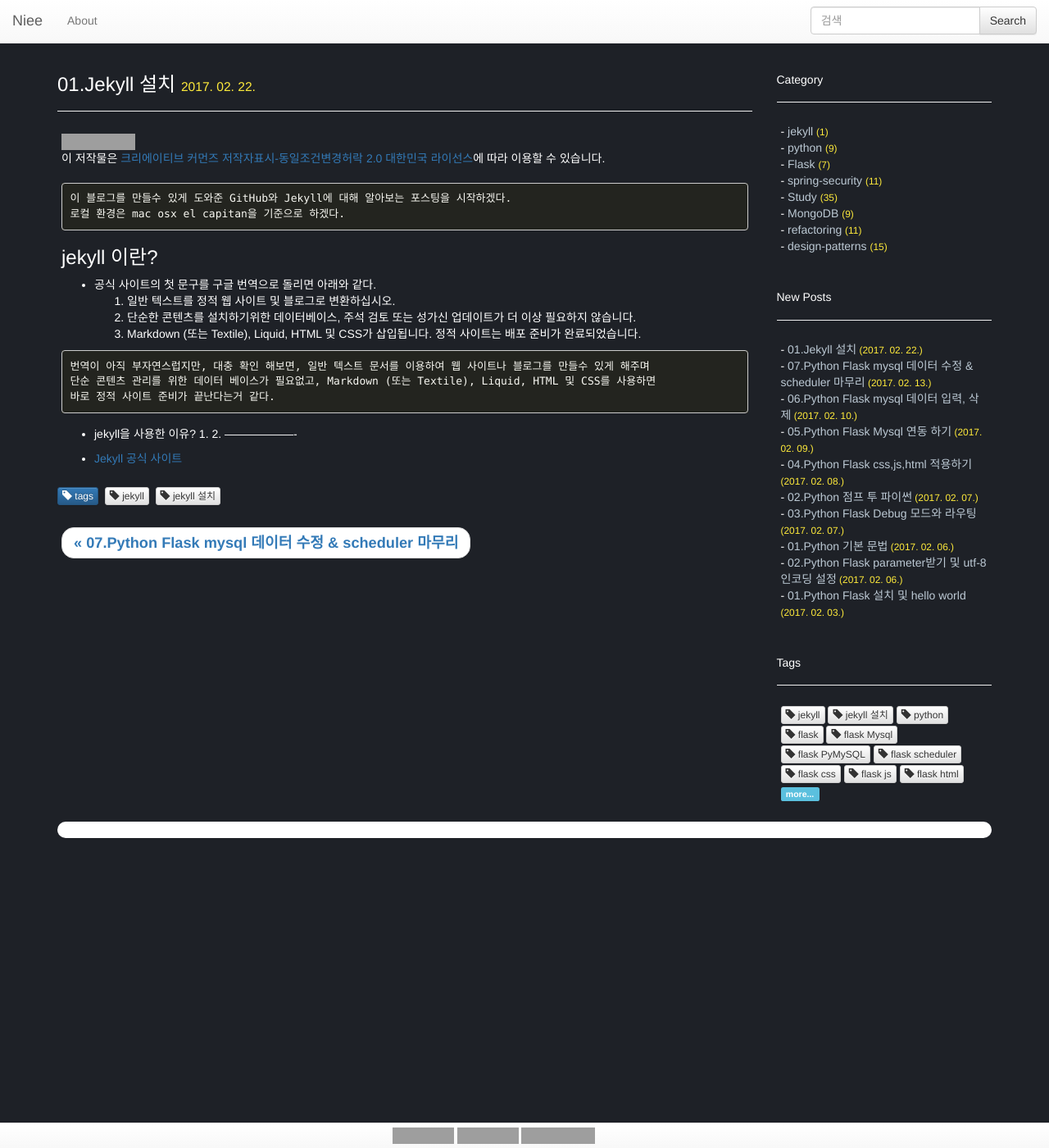
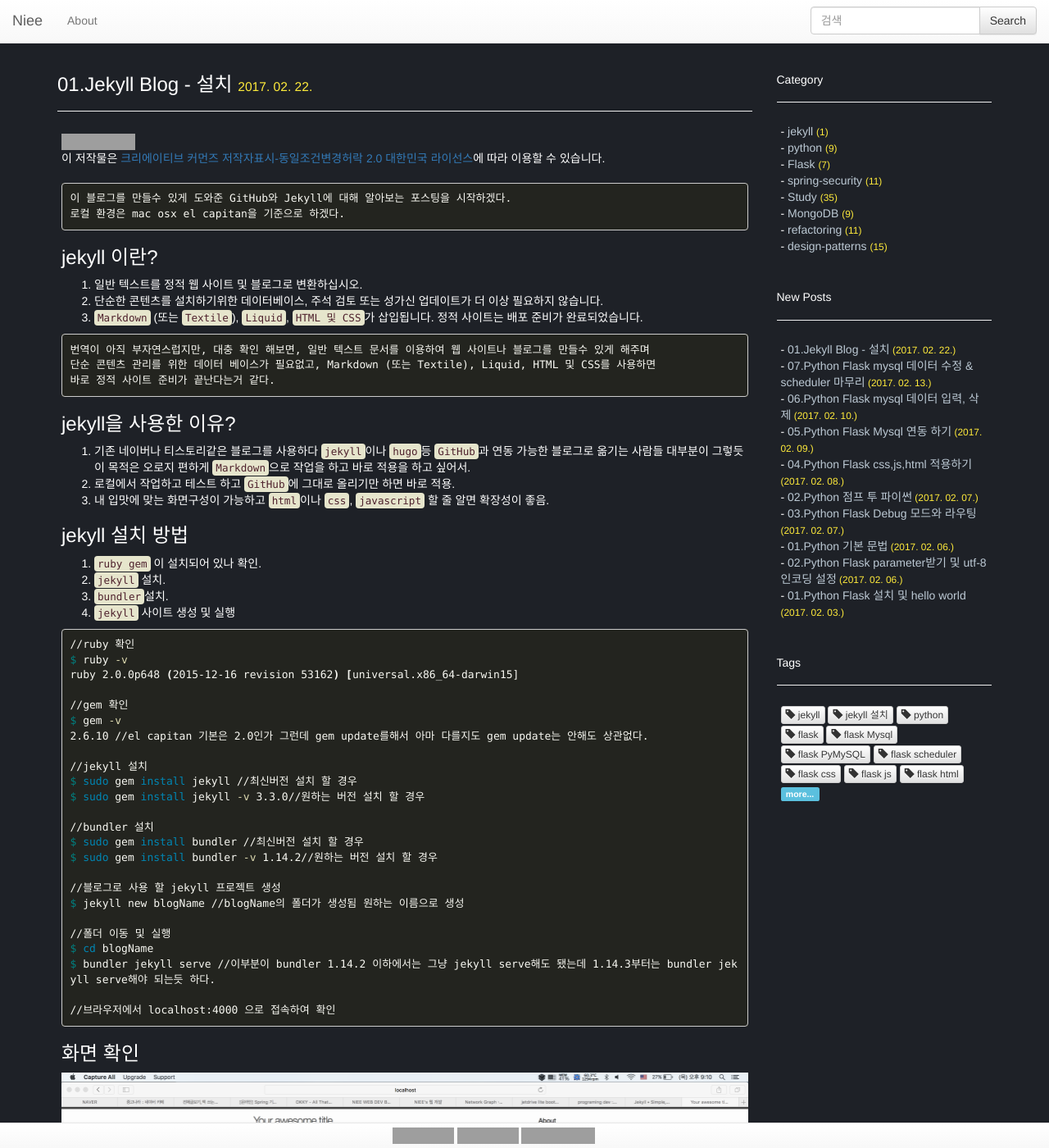
Before and after one commit to ParkMinKyu/ParkMinKyu.github.io, a Jekyll site: the page built from _posts/jekyll/2017-02-22-01-jekyll.md, in a window 1280 px wide and 1400 px high. Shown: the whole window at 82% size. Built offline with Jekyll 4.4.1, drawn with Linux system fonts in a browser that asks for light colours; comment, search, counter and statistics services are not loaded; grey boxes are pictures that could not be loaded.

Commit message:
jekyll post init

````diff
--- a/_posts/jekyll/2017-02-22-01-jekyll.md
+++ b/_posts/jekyll/2017-02-22-01-jekyll.md
@@ -1,6 +1,6 @@
 ---
 layout : post
-title : 01.Jekyll 설치
+title : 01.Jekyll Blog - 설치
 category : [jekyll]
 tags : ["jekyll","jekyll 설치"]
 date : 2017-02-22T22:10:00+09:00
@@ -12,10 +12,9 @@ date : 2017-02-22T22:10:00+09:00
 ```
 
 ### jekyll 이란?
-- 공식 사이트의 첫 문구를 구글 번역으로 돌리면 아래와 같다.
- 1. 일반 텍스트를 정적 웹 사이트 및 블로그로 변환하십시오.
- 2. 단순한 콘텐츠를 설치하기위한 데이터베이스, 주석 검토 또는 성가신 업데이트가 더 이상 필요하지 않습니다.
- 3. Markdown (또는 Textile), Liquid, HTML 및 CSS가 삽입됩니다. 정적 사이트는 배포 준비가 완료되었습니다.
+1. 일반 텍스트를 정적 웹 사이트 및 블로그로 변환하십시오.
+2. 단순한 콘텐츠를 설치하기위한 데이터베이스, 주석 검토 또는 성가신 업데이트가 더 이상 필요하지 않습니다.
+3. ```Markdown``` (또는 ```Textile```), ```Liquid```, ```HTML 및 CSS```가 삽입됩니다. 정적 사이트는 배포 준비가 완료되었습니다.
 
 ```
 번역이 아직 부자연스럽지만, 대충 확인 해보면, 일반 텍스트 문서를 이용하여 웹 사이트나 블로그를 만들수 있게 해주며
@@ -23,9 +22,48 @@ date : 2017-02-22T22:10:00+09:00
 바로 정적 사이트 준비가 끝난다는거 같다.
 ```
 
-- jekyll을 사용한 이유?
- 1.
- 2.
+### jekyll을 사용한 이유?
+1. 기존 네이버나 티스토리같은 블로그를 사용하다 ```jekyll```이나 ```hugo```등 ```GitHub```과 연동 가능한 블로그로 옮기는 사람들 대부분이 그렇듯이 목적은 오로지 편하게 ```Markdown```으로 작업을 하고 바로 적용을 하고 싶어서.
+2. 로컬에서 작업하고 테스트 하고 ```GitHub```에 그대로 올리기만 하면 바로 적용.
+3. 내 입맛에 맞는 화면구성이 가능하고 ```html```이나 ```css```, ```javascript``` 할 줄 알면 확장성이 좋음.
+
+### jekyll 설치 방법
+1. ```ruby gem``` 이 설치되어 있나 확인.
+2. ```jekyll``` 설치.
+3. ```bundler```설치.
+4. ```jekyll``` 사이트 생성 및 실행
+
+```bash
+//ruby 확인
+$ ruby -v
+ruby 2.0.0p648 (2015-12-16 revision 53162) [universal.x86_64-darwin15]
+
+//gem 확인
+$ gem -v
+2.6.10 //el capitan 기본은 2.0인가 그런데 gem update를해서 아마 다를지도 gem update는 안해도 상관없다.
+
+//jekyll 설치
+$ sudo gem install jekyll //최신버전 설치 할 경우
+$ sudo gem install jekyll -v 3.3.0//원하는 버전 설치 할 경우
+
+//bundler 설치
+$ sudo gem install bundler //최신버전 설치 할 경우
+$ sudo gem install bundler -v 1.14.2//원하는 버전 설치 할 경우
+
+//블로그로 사용 할 jekyll 프로젝트 생성
+$ jekyll new blogName //blogName의 폴더가 생성됨 원하는 이름으로 생성
+
+//폴더 이동 및 실행
+$ cd blogName
+$ bundler jekyll serve //이부분이 bundler 1.14.2 이하에서는 그냥 jekyll serve해도 됐는데 1.14.3부터는 bundler jekyll serve해야 되는듯 하다.
+
+//브라우저에서 localhost:4000 으로 접속하여 확인
+```
+
+### 화면 확인
+
+![블로그 이미지](/images/jekyll/1.png)
+
 -------------------
 
 - [Jekyll 공식 사이트](https://jekyllrb.com)
````
Also changed, not shown: images/jekyll/1.png (added).
